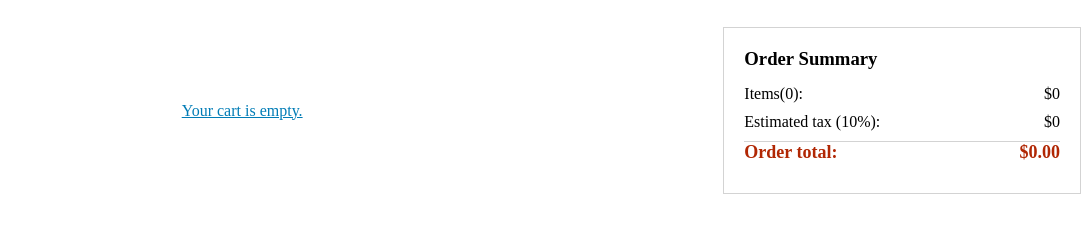
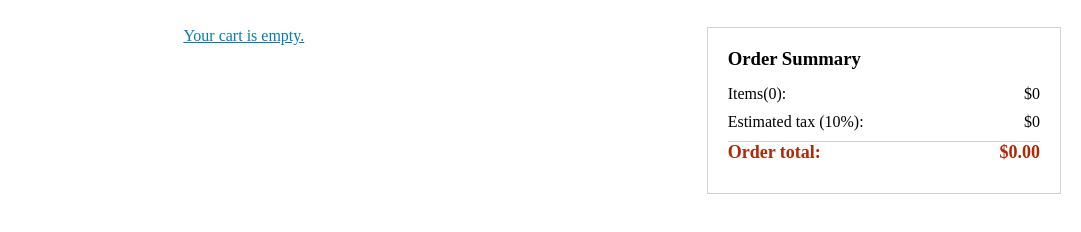
Before and after one commit to Oussecg/Amazon-Project, a plain HTML site: page checkout.html in a window 1280 px wide. Shown: the part 62-294 px from the top of the page, without its empty margins (199-1280 px from the left). Drawn offline with Linux system fonts and the light colour scheme.

Commit message:
We fix page 2 bugs

```diff
--- a/styles/checkout/general.css
+++ b/styles/checkout/general.css
@@ -7,3 +7,6 @@
 a{
     text-decoration: none;
 }
+body{
+    margin-bottom: 20px;
+}
--- a/styles/checkout/style.css
+++ b/styles/checkout/style.css
@@ -1,6 +1,6 @@
 .main{
+    padding: 0 20px;
     display: flex;
-    align-items: center;
     column-gap: 40px;
 }
 
@@ -70,6 +70,7 @@
 
 .checkout-total{
     width: 500px;
+    height: fit-content;
     display: flex;
     flex-direction: column;
     padding: 20px;
```
